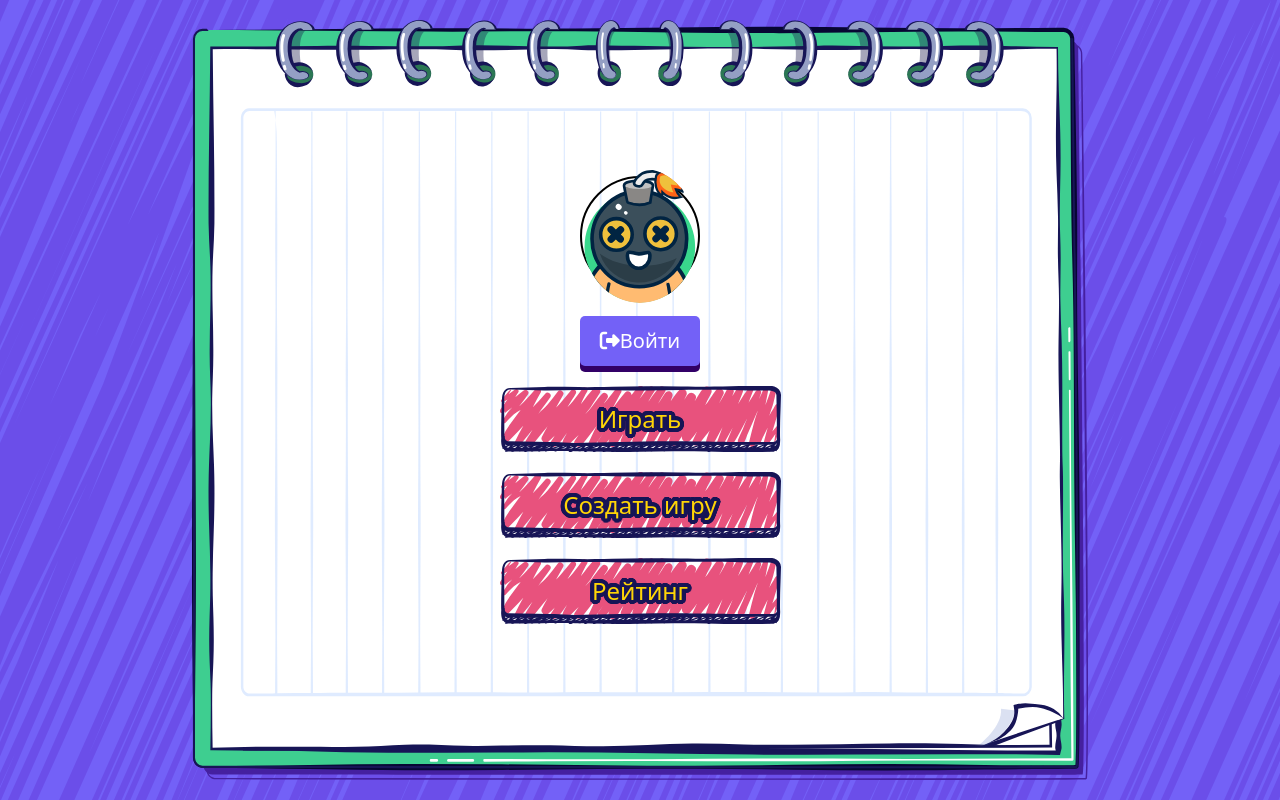
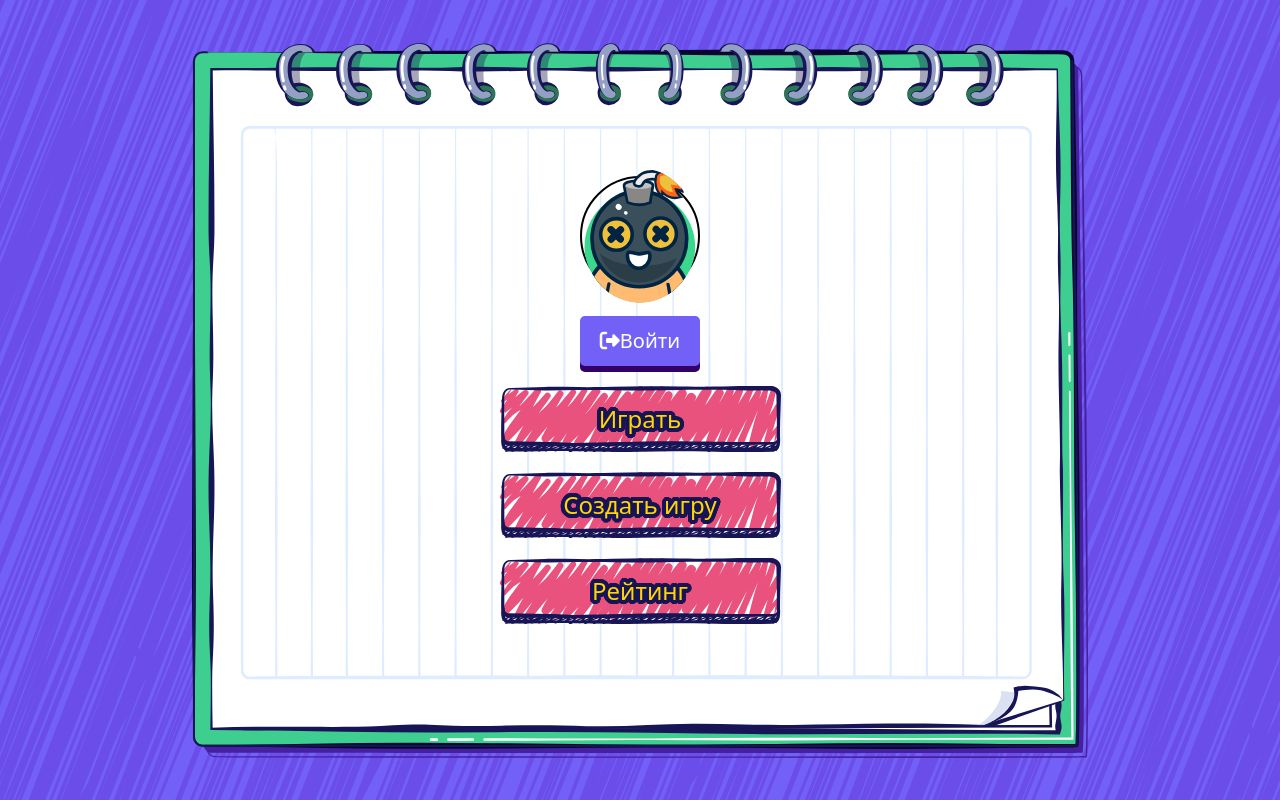
Before and after one commit to Niksha36/Draw_and_Guess, a Vue app in the folder frontend/: page / in a window 1280 px wide. Built offline with nearby package versions, Linux system fonts and the light colour scheme.

Commit message:
animation for menu and score page
also tweaked the location of the “go to home” button in the registration form a little bit

```diff
--- a/frontend/src/components/menu.vue
+++ b/frontend/src/components/menu.vue
@@ -1,10 +1,10 @@
 <script setup>
-import {useRouter} from 'vue-router';
-import {computed, ref} from "vue";
+import { useRouter } from 'vue-router';
+import { computed, ref } from "vue";
 import axios from 'axios';
 import '@fortawesome/fontawesome-free/css/all.css';
 import LoginComponent from './LoginComponent.vue';
-import {store} from '@/js/store.js';
+import { store } from '@/js/store.js';
 
 const router = useRouter();
 const showLogin = ref(false);
@@ -46,9 +46,9 @@ async function goToGame() {
     const openRoom = response.data;
 
     const playerData = {
-        id: store.userId,
-        username: store.username
-      };
+      id: store.userId,
+      username: store.username
+    };
 
     if (openRoom) {
       await axios.patch(`/api/room/${openRoom.id}/update/`, {
@@ -92,7 +92,7 @@ function goToScore() {
           Для начала игры, пожалуйста, авторизуйтесь.
         </p>
         <button class="button" style="margin: 0; background-color: transparent; border: none"
-                @click="showDialog = false">Закрыть
+          @click="showDialog = false">Закрыть
         </button>
       </article>
     </dialog>
@@ -125,7 +125,7 @@ function goToScore() {
         </div>
 
 
-        <LoginComponent v-else @login-success="revertMenu" :revert-menu="revertMenu"/>
+        <LoginComponent v-else @login-success="revertMenu" :revert-menu="revertMenu" />
       </div>
 
     </div>
@@ -140,18 +140,26 @@ function goToScore() {
   height: 100%;
 }
 
-.go-to-menu-icon-wrapper {
-  cursor: pointer;
-}
 
 .menu-wrapper {
+  background-image: url("../assets/bg_content.svg");
+  background-size: contain;
+  background-position: center;
+  background-repeat: no-repeat;
+  width: 100%;
+  height: 100%;
+  display: flex;
+  justify-content: center;
+  align-items: center;
   position: relative;
+  will-change: auto;
 }
 
 .go-to-menu-icon-wrapper {
+  cursor: pointer;
   position: absolute;
-  top: 4.5%;
-  left: 2.8%;
+  top: 50px;
+  left: 80px;
 }
 
 .home-icon {
@@ -172,21 +180,34 @@ function goToScore() {
   align-items: center;
   justify-content: center;
   padding: 20px 15%;
-  z-index: 2;
+  background-size: 100% 100%;
+  background-repeat: no-repeat;
+  background-position: center;
+  animation: background-animation 5s linear infinite;
+  overflow: hidden;
 }
 
-.menu-wrapper {
-  /*
-  background-image: url("../assets/bg_content.svg");
-  background-size: contain;
-  background-position: center;
-  background-repeat: no-repeat;
-   */
+@keyframes background-animation {
+  0% {
+    background-size: 100% 100%;
+  }
+
+  50% {
+    background-size: 105% 105%;
+  }
+
+  100% {
+    background-size: 100% 100%;
+  }
+}
+
+.border-background-img {
   width: 100%;
   height: 100%;
-  display: flex;
-  justify-content: center;
-  align-items: center;
+  position: absolute;
+  top: 0;
+  left: 0;
+  z-index: -1;
 }
 
 .content {
@@ -196,6 +217,7 @@ function goToScore() {
   justify-content: center;
   align-items: center;
 }
+
 .wrapper {
   position: absolute;
   display: flex;
@@ -284,6 +306,7 @@ function goToScore() {
     height: 40px;
   }
 }
+
 @media (max-height: 460px) {
   .button {
     margin-top: 15px;
@@ -320,7 +343,7 @@ function goToScore() {
 }
 
 @media (max-height: 350px) {
-  .wrapper > * {
+  .wrapper>* {
     font-size: 12px;
   }
 
@@ -329,5 +352,4 @@ function goToScore() {
     background-size: contain;
   }
 }
-
 </style>
--- a/frontend/src/components/score.vue
+++ b/frontend/src/components/score.vue
@@ -81,7 +81,51 @@ export default {
   align-items: center;
   justify-content: center;
   padding: 20px;
+  animation: gradient-animation 10s ease-in-out infinite;
+  transform: translateZ(0);
+  will-change: background-image;
 }
+
+@keyframes gradient-animation {
+  0% {
+    background-image: url("../assets/textura.png"),
+                      linear-gradient(215deg, rgb(116, 84, 249), rgb(115, 17, 176));
+  }
+  12.5% {
+    background-image: url("../assets/textura.png"),
+                      linear-gradient(230deg, rgb(130, 70, 220), rgb(100, 25, 190));
+  }
+  25% {
+    background-image: url("../assets/textura.png"),
+                      linear-gradient(245deg, rgb(150, 60, 190), rgb(85, 35, 205));
+  }
+  37.5% {
+    background-image: url("../assets/textura.png"),
+                     linear-gradient(260deg, rgb(170, 50, 160), rgb(70, 45, 220));
+  }
+  50% {
+    background-image: url("../assets/textura.png"),
+                      linear-gradient(305deg, rgb(200, 50, 100), rgb(50, 100, 200));
+  }
+  62.5% {
+    background-image: url("../assets/textura.png"),
+                      linear-gradient(280deg, rgb(185, 60, 130), rgb(60, 120, 210));
+
+  }
+  75% {
+    background-image: url("../assets/textura.png"),
+                      linear-gradient(265deg, rgb(160, 70, 160), rgb(75, 140, 195));
+  }
+  87.5% {
+    background-image: url("../assets/textura.png"),
+                      linear-gradient(250deg, rgb(140, 80, 190), rgb(90, 155, 180));
+  }
+  100% {
+    background-image: url("../assets/textura.png"),
+                      linear-gradient(215deg, rgb(116, 84, 249), rgb(115, 17, 176));
+  }
+}
+
 
 .wrapper {
   border: 4px rgba(29, 29, 27, .15) solid;
```
